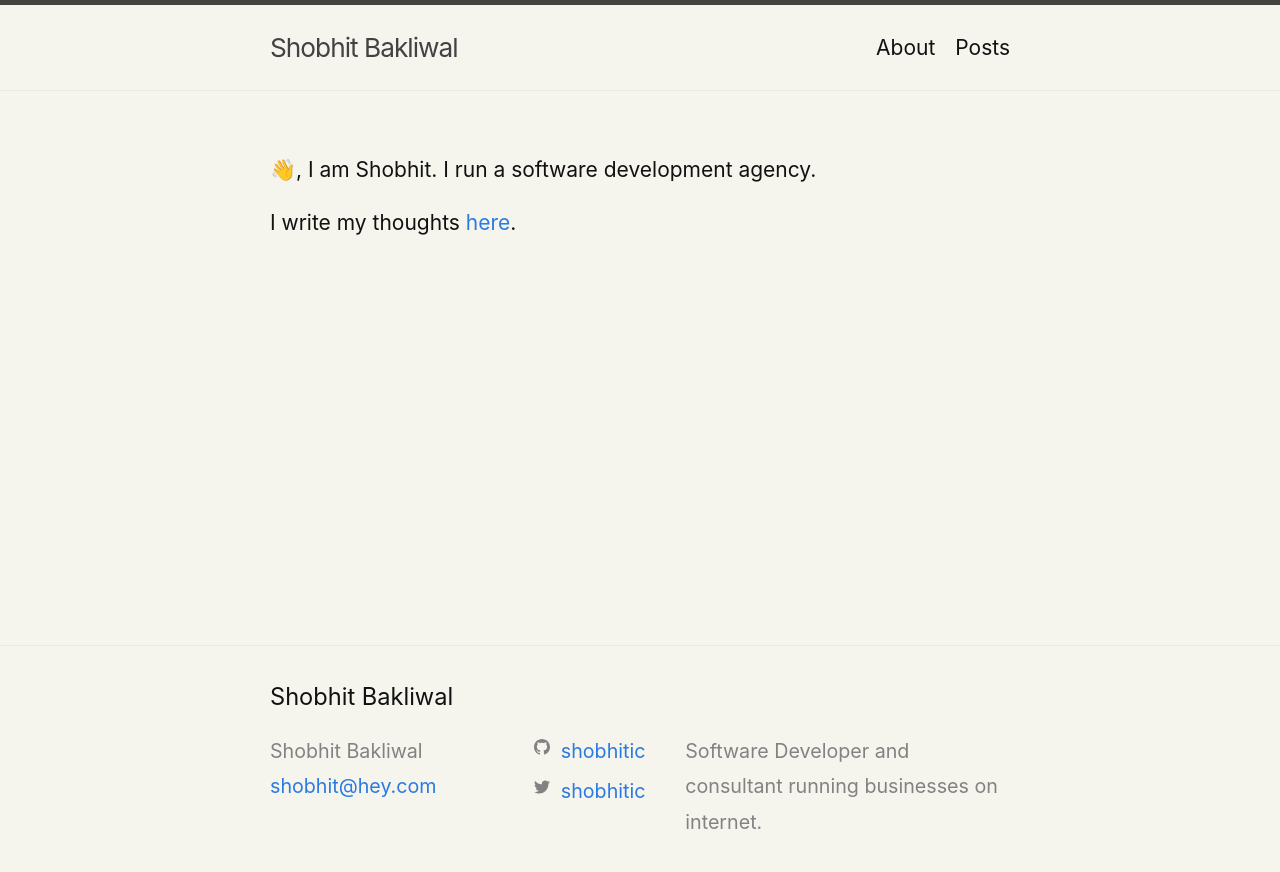
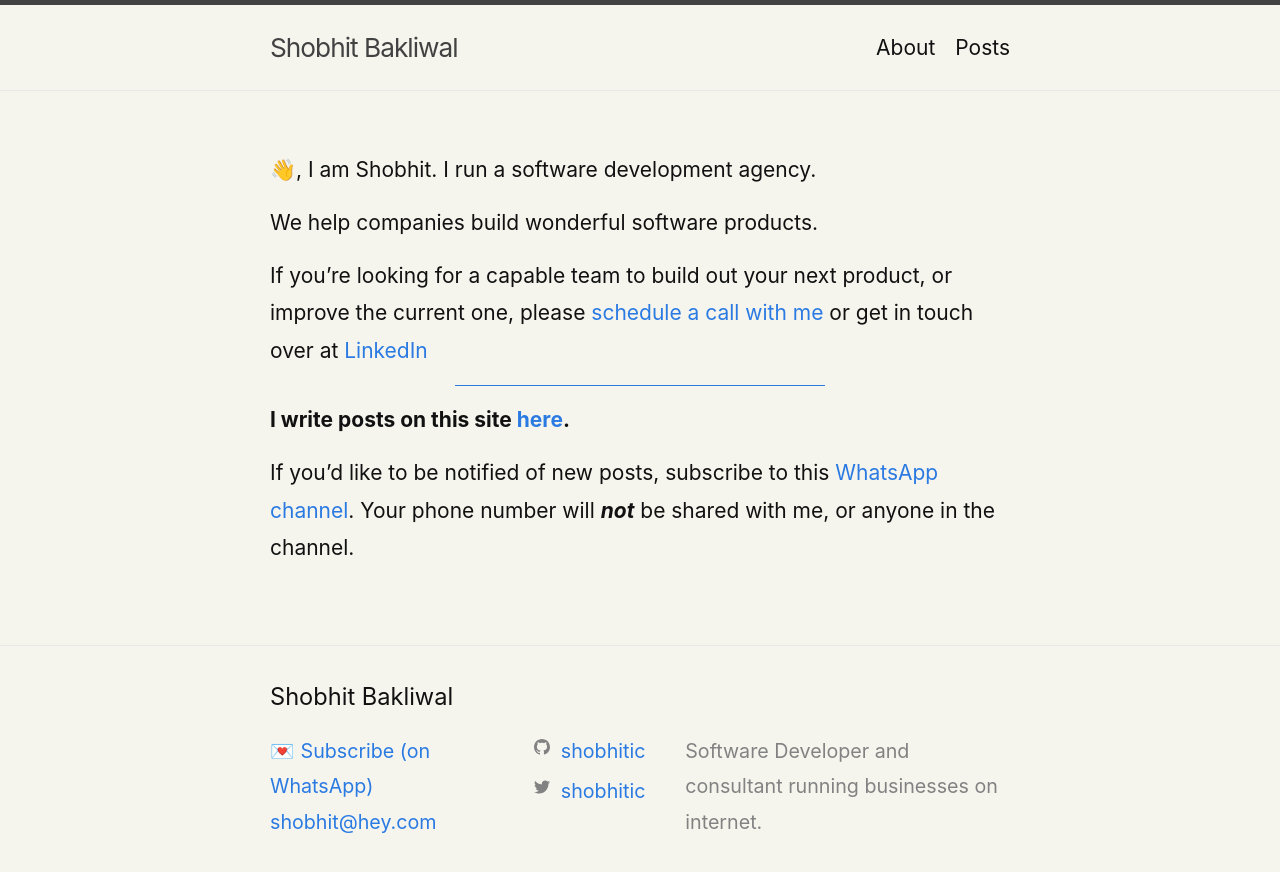
Before and after one commit to shobhitic/shobhitic.github.io, a Jekyll site: the page built from index.markdown, in a window 1280 px wide. Shown: the top 872 px of the page. Built offline with Jekyll 4.4.1, drawn with Linux system fonts in a browser that asks for light colours; comment, search, counter and statistics services are not loaded.

Commit message:
added whatsapp channel

```diff
--- a/_includes/footer.html
+++ b/_includes/footer.html
@@ -9,15 +9,16 @@
       <div class="footer-col footer-col-1">
         <ul class="contact-list">
           <li class="p-name">
-            {%- if site.author -%}
+            <!-- {%- if site.author -%}
               {{ site.author | escape }}
             {%- else -%}
               {{ site.title | escape }}
-            {%- endif -%}
-            </li>
-            {%- if site.email -%}
+            {%- endif -%} -->
+            <a href="https://whatsapp.com/channel/0029VaSvBi3LSmbjcJK7sz1k">💌 Subscribe (on WhatsApp)</a>
+          </li>
+          {%- if site.email -%}
             <li><a class="u-email" href="mailto:{{ site.email }}">{{ site.email }}</a></li>
-            {%- endif -%}
+          {%- endif -%}
         </ul>
       </div>
 
--- a/index.markdown
+++ b/index.markdown
@@ -6,4 +6,13 @@ layout: page
 ---
 👋, I am Shobhit. I run a software development agency.
 
-I write my thoughts [here]({% link posts.md %}).
+We help companies build wonderful software products.
+
+If you're looking for a capable team to build out your next product, or improve the current one, please [schedule a call with me](https://calendly.com/shobhitoak/30min) or get in touch over at [LinkedIn](https://www.linkedin.com/in/shobhitic/)
+
+
+---
+
+**I write posts on this site [here]({% link posts.md %}).**
+
+If you'd like to be notified of new posts, subscribe to this [WhatsApp channel](https://whatsapp.com/channel/0029VaSvBi3LSmbjcJK7sz1k). Your phone number will ***not*** be shared with me, or anyone in the channel.
```
